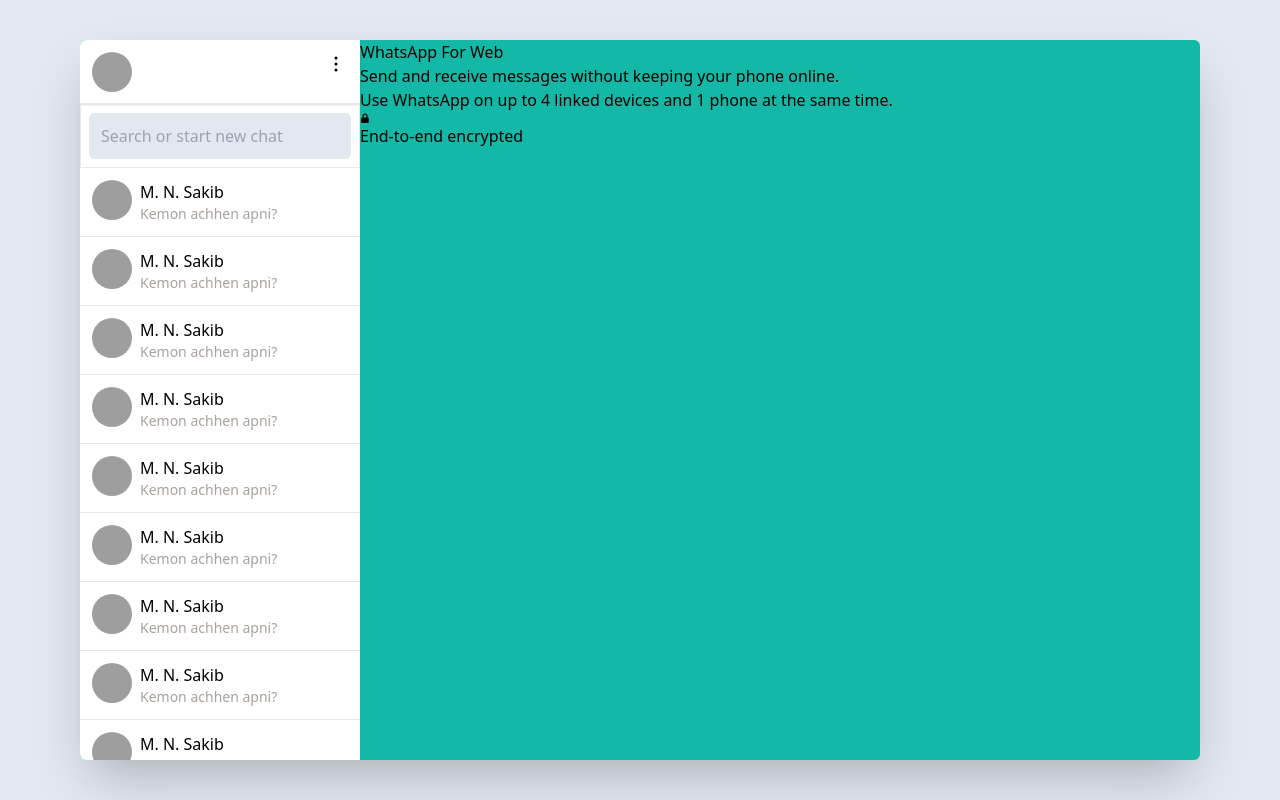
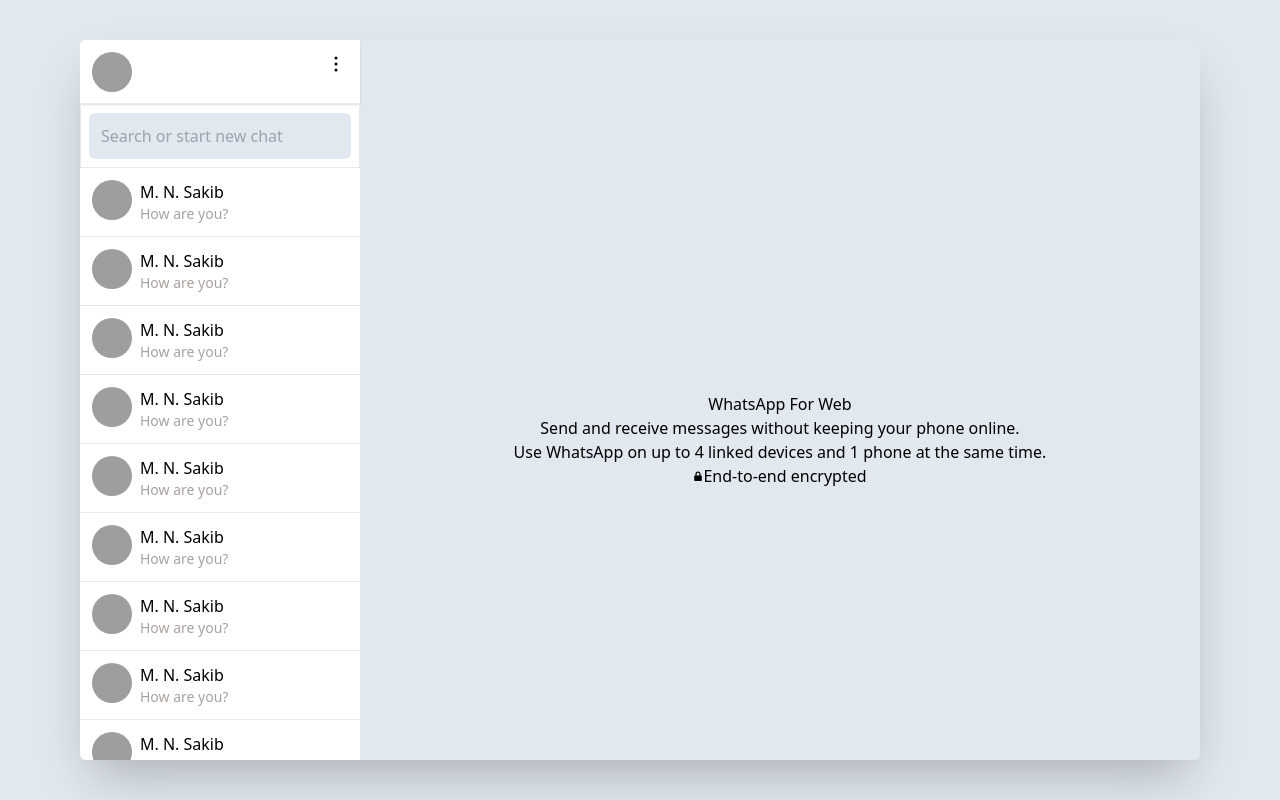
Before and after one commit to NishatFariza/next-whatsapp, a Next.js app: page / in a window 1280 px wide. Built offline with nearby package versions, Linux system fonts and the light colour scheme; grey boxes are pictures that could not be loaded.

Commit message:
style:no room screen

```diff
--- a/src/components/ContactCard.tsx
+++ b/src/components/ContactCard.tsx
@@ -12,7 +12,7 @@
       </div>
       <div>
         <h1>M. N. Sakib</h1>
-        <p className="text-stone-400 text-sm">Kemon achhen apni?</p>
+        <p className="text-stone-400 text-sm">How are you?</p>
       </div>
     </div>
   );
--- a/src/components/NoRoomScreen.tsx
+++ b/src/components/NoRoomScreen.tsx
@@ -2,8 +2,8 @@
 
 const NoRoomScreen = () => {
   return (
-    <div>
-      <div className="">
+    <div className="flex flex-col justify-center items-center h-[100vh]">
+      <div className="text-center">
         <h2>WhatsApp For Web</h2>
         <p>
           Send and receive messages without keeping your phone online. <br />{" "}
@@ -11,7 +11,7 @@
         </p>
       </div>
 
-      <p>
+      <p className="flex items-center">
         <svg
           viewBox="0 0 10 12"
           height="12"
--- a/src/styles/globals.scss
+++ b/src/styles/globals.scss
@@ -7,7 +7,6 @@
 }
 
 .chat-app {
-    @apply bg-teal-500;
     @apply overflow-hidden;
     @apply grid grid-cols-12;
     @apply lg:mx-20 lg:my-10;
```
